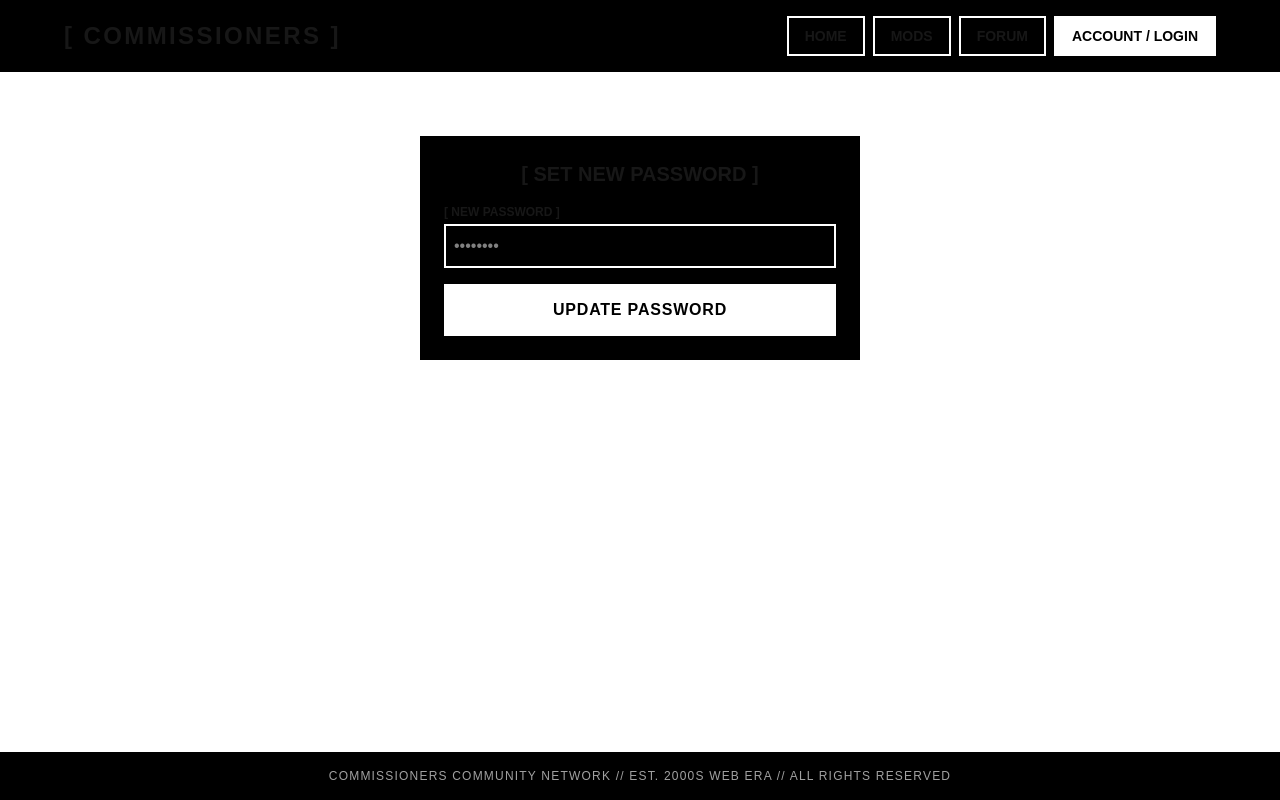
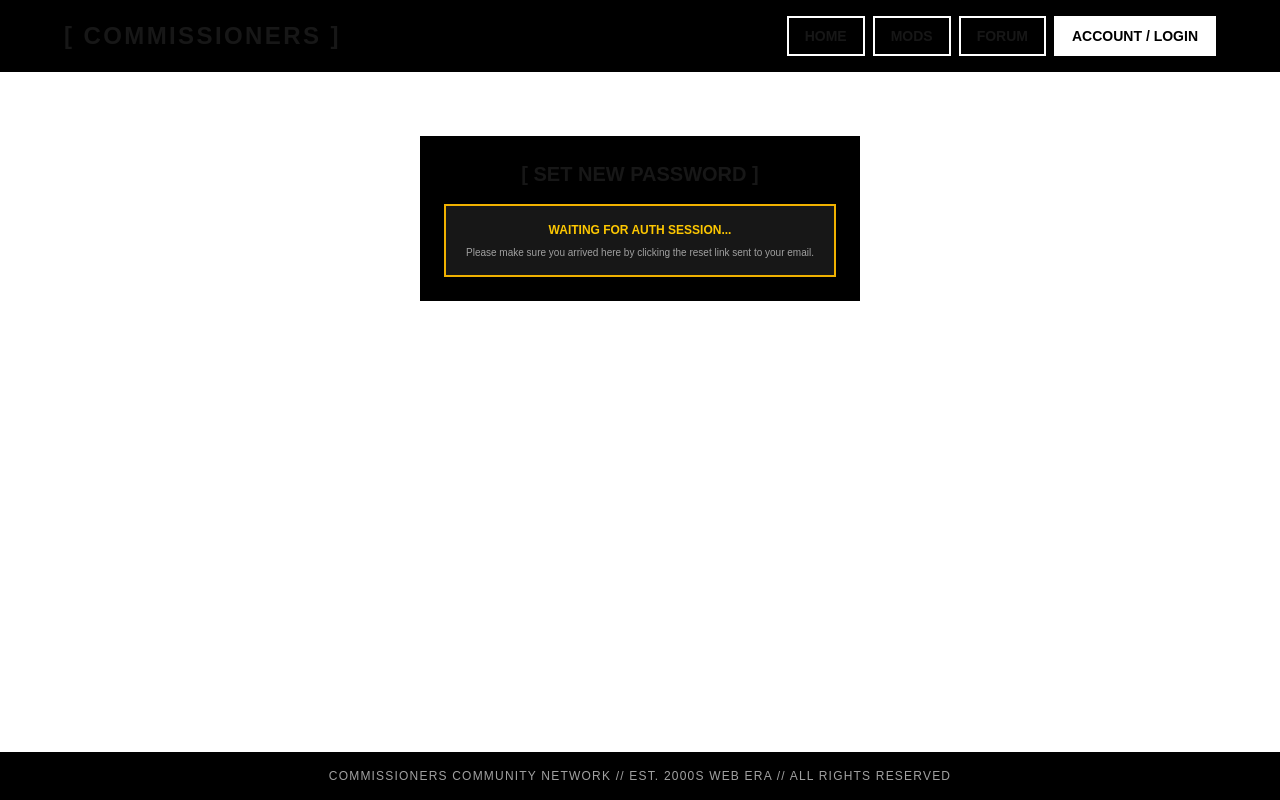
Before and after one commit to SalehAmrouni/comm-site, a Next.js app: page /update-password in a window 1280 px wide. Built offline with nearby package versions, Linux system fonts and the light colour scheme; no server answers.

Commit message:
wire full database integration for mods and forums

```diff
--- a/app/update-password/page.tsx
+++ b/app/update-password/page.tsx
@@ -1,33 +1,61 @@
 'use client'
 
-import React, { useState } from 'react'
+import React, { useState, useEffect } from 'react'
+import { createClient } from '../supabaseClient'
 import { useRouter } from 'next/navigation'
-import { createClient } from '../supabaseClient'
 
 export default function UpdatePasswordPage() {
-  const [newPassword, setNewPassword] = useState('')
+  const [password, setPassword] = useState('')
   const [message, setMessage] = useState('')
   const [loading, setLoading] = useState(false)
+  const [hasSession, setHasSession] = useState(false)
 
   const router = useRouter()
   const supabase = createClient()
 
+  useEffect(() => {
+    // 1. Listen for recovery auth event from the email link
+    const { data: authListener } = supabase.auth.onAuthStateChange(
+      async (event, session) => {
+        if (event === 'PASSWORD_RECOVERY' || session) {
+          setHasSession(true)
+        }
+      }
+    )
+
+    // 2. Check if a valid session is already active
+    supabase.auth.getSession().then(({ data: { session } }) => {
+      if (session) {
+        setHasSession(true)
+      }
+    })
+
+    return () => {
+      authListener.subscription.unsubscribe()
+    }
+  }, [supabase])
+
   async function handleUpdatePassword(e: React.FormEvent) {
     e.preventDefault()
     setLoading(true)
-    setMessage('UPDATING PASSWORD...')
+    setMessage('')
 
-    const { error } = await supabase.auth.updateUser({
-      password: newPassword,
-    })
+    try {
+      const { error } = await supabase.auth.updateUser({ password })
 
       setLoading(false)
 
       if (error) {
-      setMessage(`ERROR: ${error.message}`)
+        setMessage(`ERROR: ${error.message.toUpperCase()}`)
       } else {
         setMessage('SUCCESS! PASSWORD UPDATED. REDIRECTING TO LOGIN...')
-      setTimeout(() => router.push('/login'), 2000)
+        setTimeout(() => {
+          router.push('/login')
+        }, 2000)
+      }
+    } catch (err: any) {
+      setLoading(false)
+      setMessage(`ERROR: ${err.message || 'FAILED TO UPDATE PASSWORD'}`)
     }
   }
 
@@ -37,14 +65,23 @@ export default function UpdatePasswordPage() {
         [ SET NEW PASSWORD ]
       </h1>
 
+      {!hasSession ? (
+        <div className="p-4 border-2 border-yellow-500 bg-neutral-900 text-xs font-bold text-yellow-400 text-center uppercase">
+          WAITING FOR AUTH SESSION...
+          <br />
+          <span className="text-[10px] text-neutral-400 font-normal normal-case block mt-2">
+            Please make sure you arrived here by clicking the reset link sent to your email.
+          </span>
+        </div>
+      ) : (
         <form onSubmit={handleUpdatePassword} className="space-y-4">
           <div>
-          <label className="block text-xs uppercase font-bold mb-1">[ New Password ]</label>
+            <label className="block text-xs uppercase font-bold mb-1">[ NEW PASSWORD ]</label>
             <input
               type="password"
               placeholder="••••••••"
-            value={newPassword}
-            onChange={(e: React.ChangeEvent<HTMLInputElement>) => setNewPassword(e.target.value)}
+              value={password}
+              onChange={(e: React.ChangeEvent<HTMLInputElement>) => setPassword(e.target.value)}
               className="w-full p-2 bg-black border-2 border-white text-white font-mono outline-none focus:bg-neutral-900"
               required
               minLength={6}
@@ -56,9 +93,10 @@ export default function UpdatePasswordPage() {
             disabled={loading}
             className="w-full py-3 bg-white text-black font-black uppercase tracking-wider border-2 border-white hover:bg-neutral-300 disabled:opacity-50"
           >
-          {loading ? 'SAVING...' : 'UPDATE PASSWORD'}
+            {loading ? 'UPDATING...' : 'UPDATE PASSWORD'}
           </button>
         </form>
+      )}
 
       {message && (
         <div className="mt-4 p-3 border-2 border-white bg-neutral-900 text-xs font-bold text-center uppercase">
```
Lines whose indentation alone changed are shown as unchanged.
